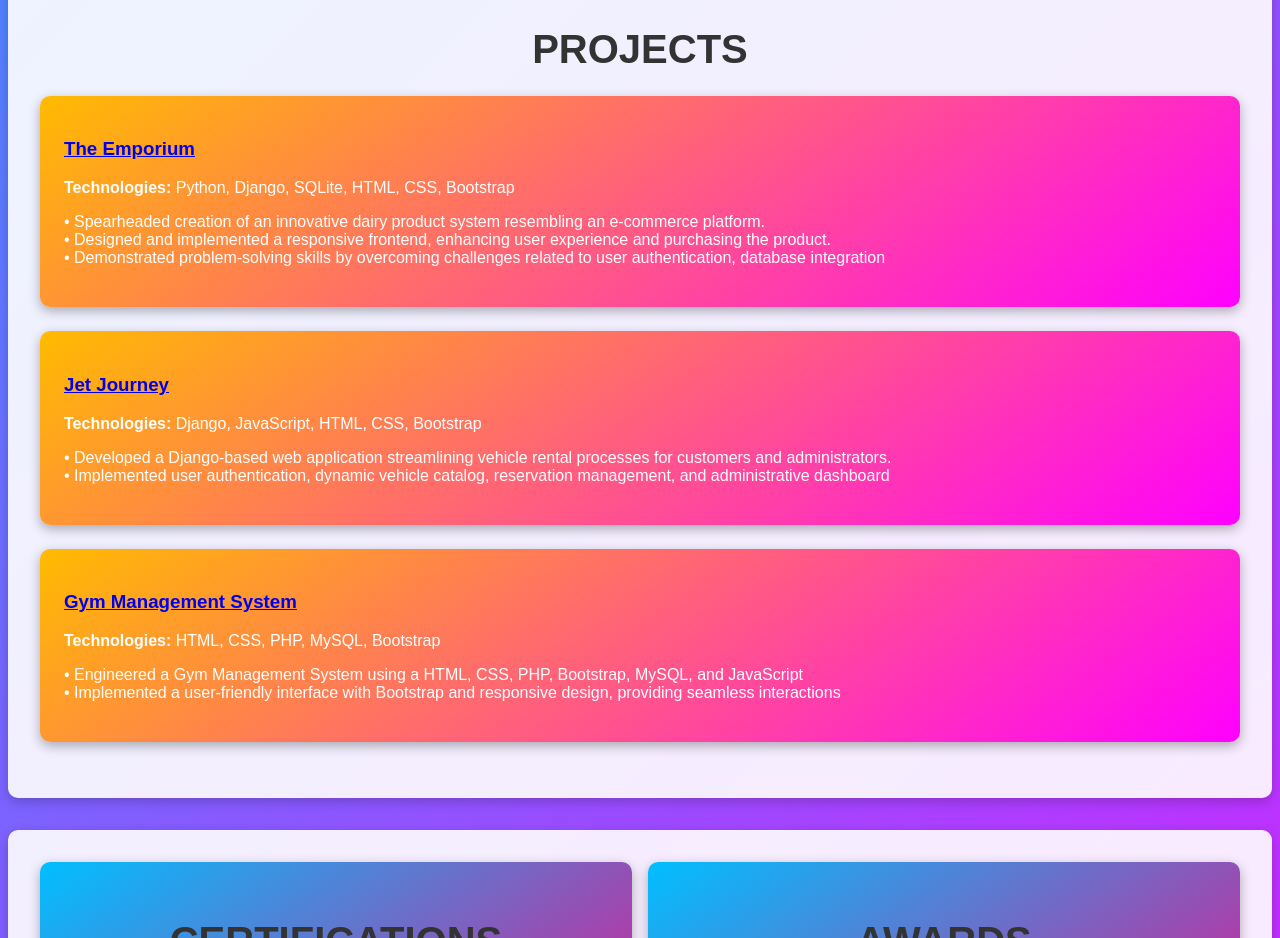
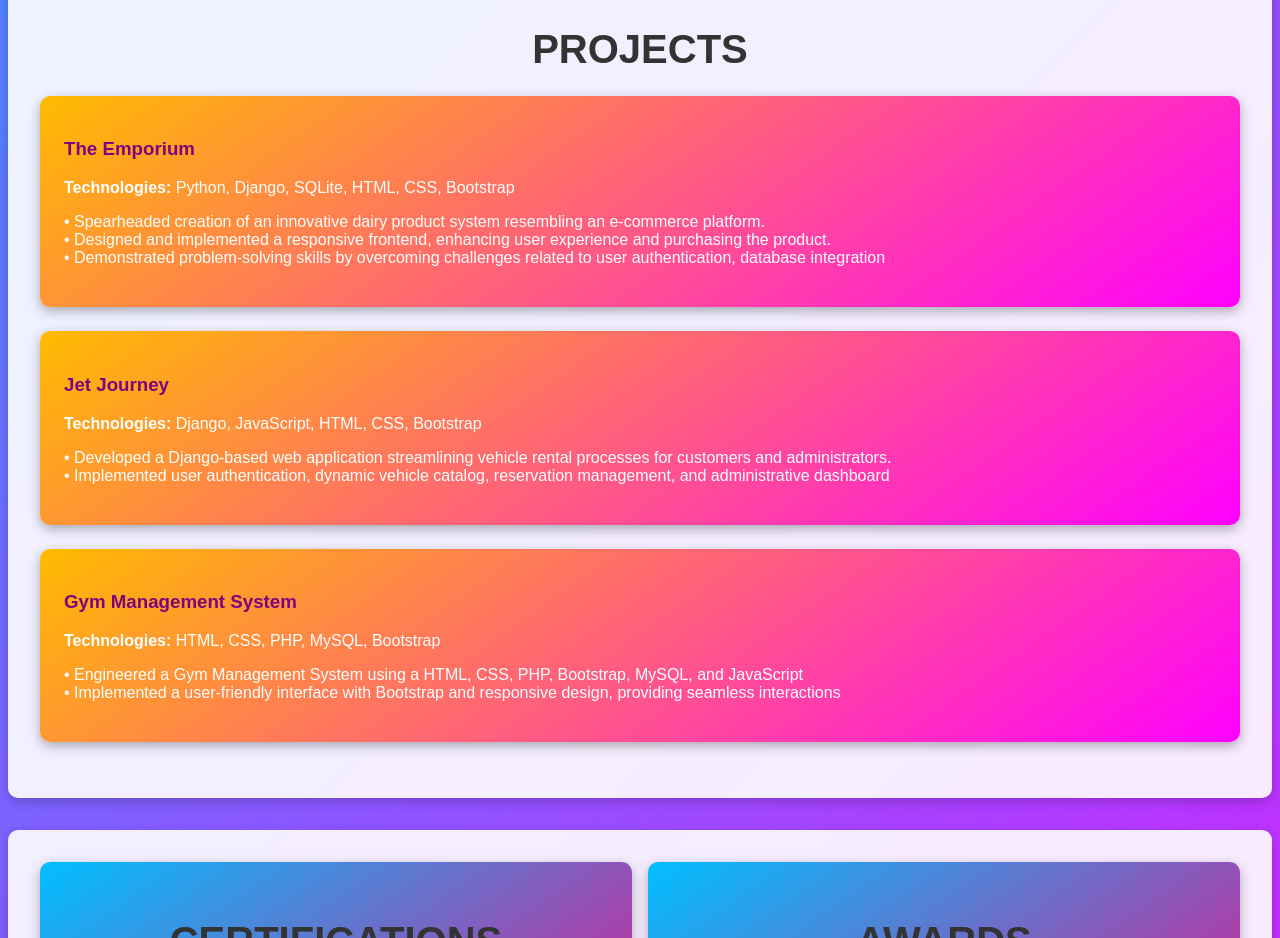
Before and after one commit to NIKHILMORMARE/PORTFOLIO, a plain HTML site: page index.html in a window 1280 px wide. Shown: the part 1240-2178 px from the top of the page. Drawn offline with Linux system fonts and the light colour scheme.

Commit message:
Update styles.css

```diff
--- a/styles.css
+++ b/styles.css
@@ -155,6 +155,19 @@ section h2 {
     transform: scale(1.05);
 }
 
+
+/* Add this to your existing styles.css file */
+.project-link {
+    color: #7d047d;
+    text-decoration: none;
+    border-bottom: 2px solid transparent;
+    transition: all 0.3s ease;
+}
+
+.project-link:hover {
+    border-bottom: 2px solid #00bfff;
+}
+
 .certifications-awards {
     display: flex;
     justify-content: space-between;
```
